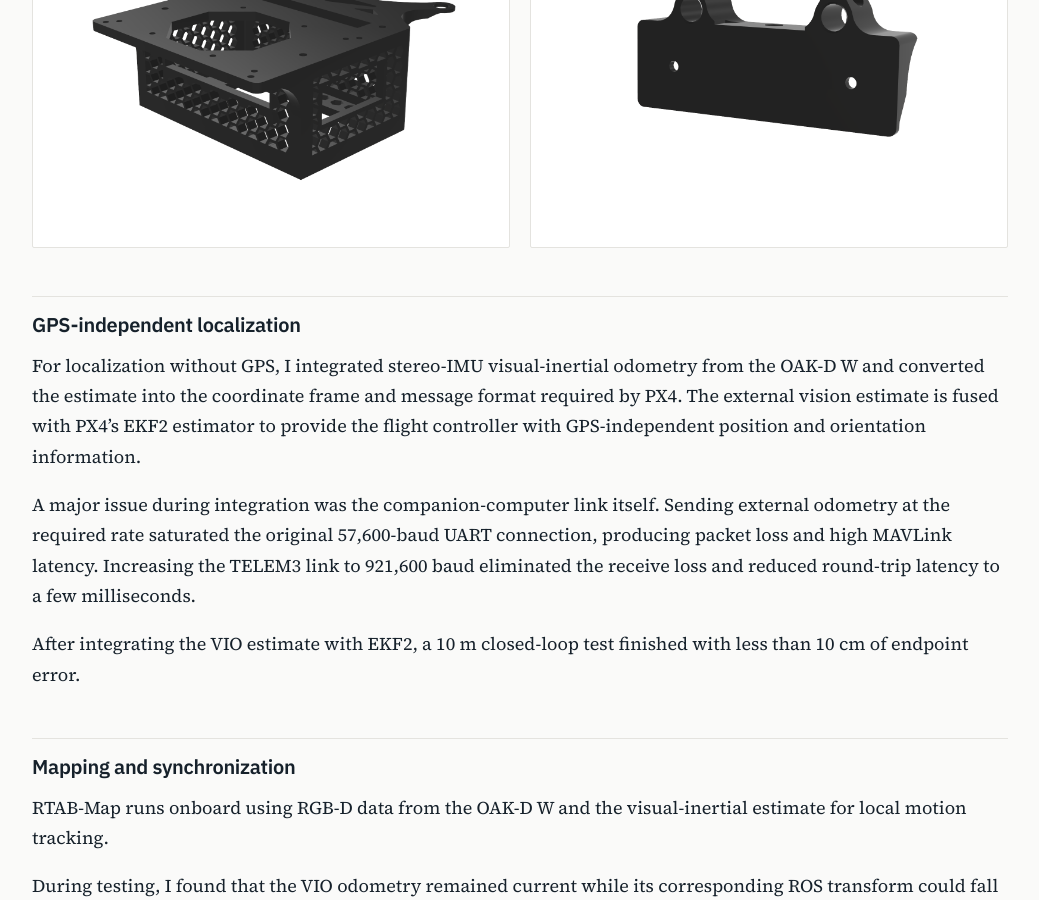
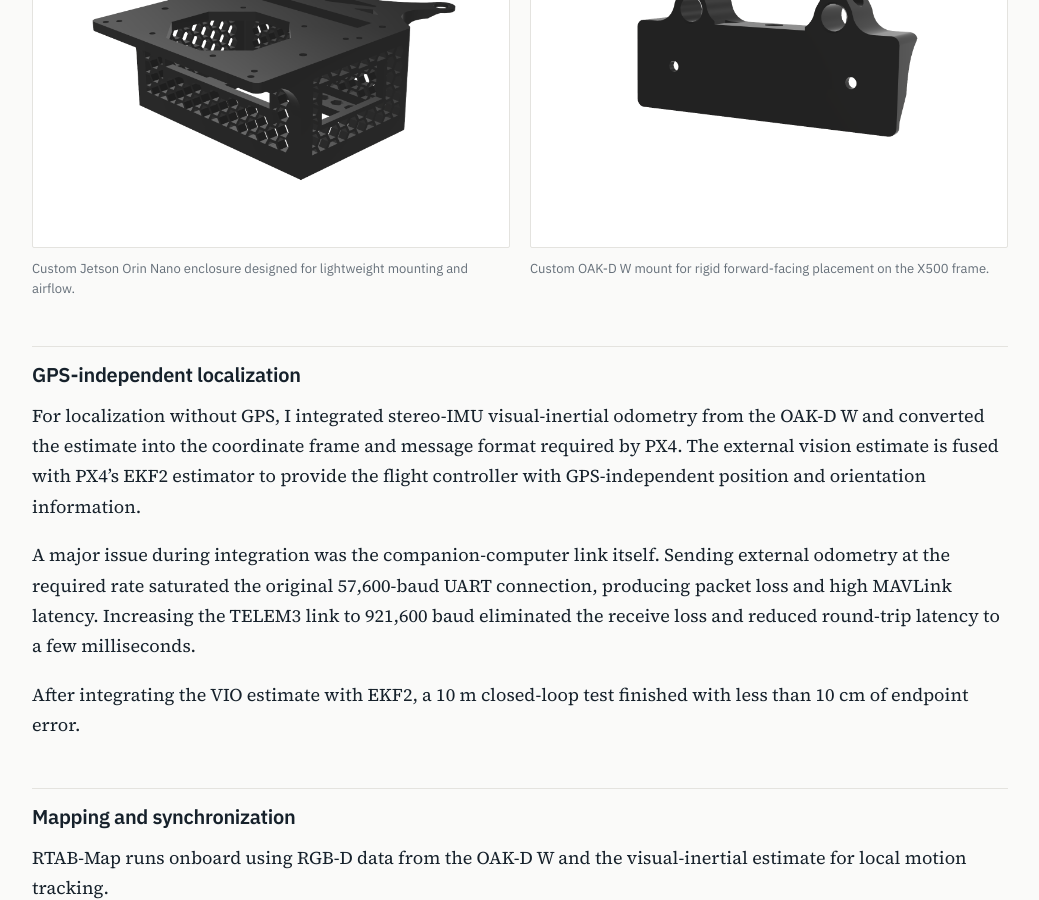
Before and after one commit to ramihmda/ramihamada-portfolio, a Jekyll site: the page built from _projects/drone.md, in a window 1280 px wide and 900 px high, scrolled down 2106 px. Shown: the whole window, without its empty margins (120-1159 px from the left). Built offline with Jekyll 4.4.1, drawn with Linux system fonts in a browser that asks for light colours.

Commit message:
Update drone.md

```diff
--- a/_projects/drone.md
+++ b/_projects/drone.md
@@ -35,11 +35,18 @@ I selected and integrated the flight controller, companion computer, stereo came
     <img src="{{ '/assets/images/jetson_case.png' | relative_url }}"
          alt="Printed enclosure for the Jetson Orin Nano, with a lattice shell and a vented top plate."
          loading="lazy" width="1268" height="758">
+    <figcaption>
+      Custom Jetson Orin Nano enclosure designed for lightweight mounting and airflow.
+    </figcaption>
   </figure>
+
   <figure>
     <img src="{{ '/assets/images/camera_mount.png' | relative_url }}"
          alt="Printed bracket that clamps the stereo camera to the frame's forward tubes."
          loading="lazy" width="990" height="550">
+    <figcaption>
+      Custom OAK-D W mount for rigid forward-facing placement on the X500 frame.
+    </figcaption>
   </figure>
 </div>
 
```
